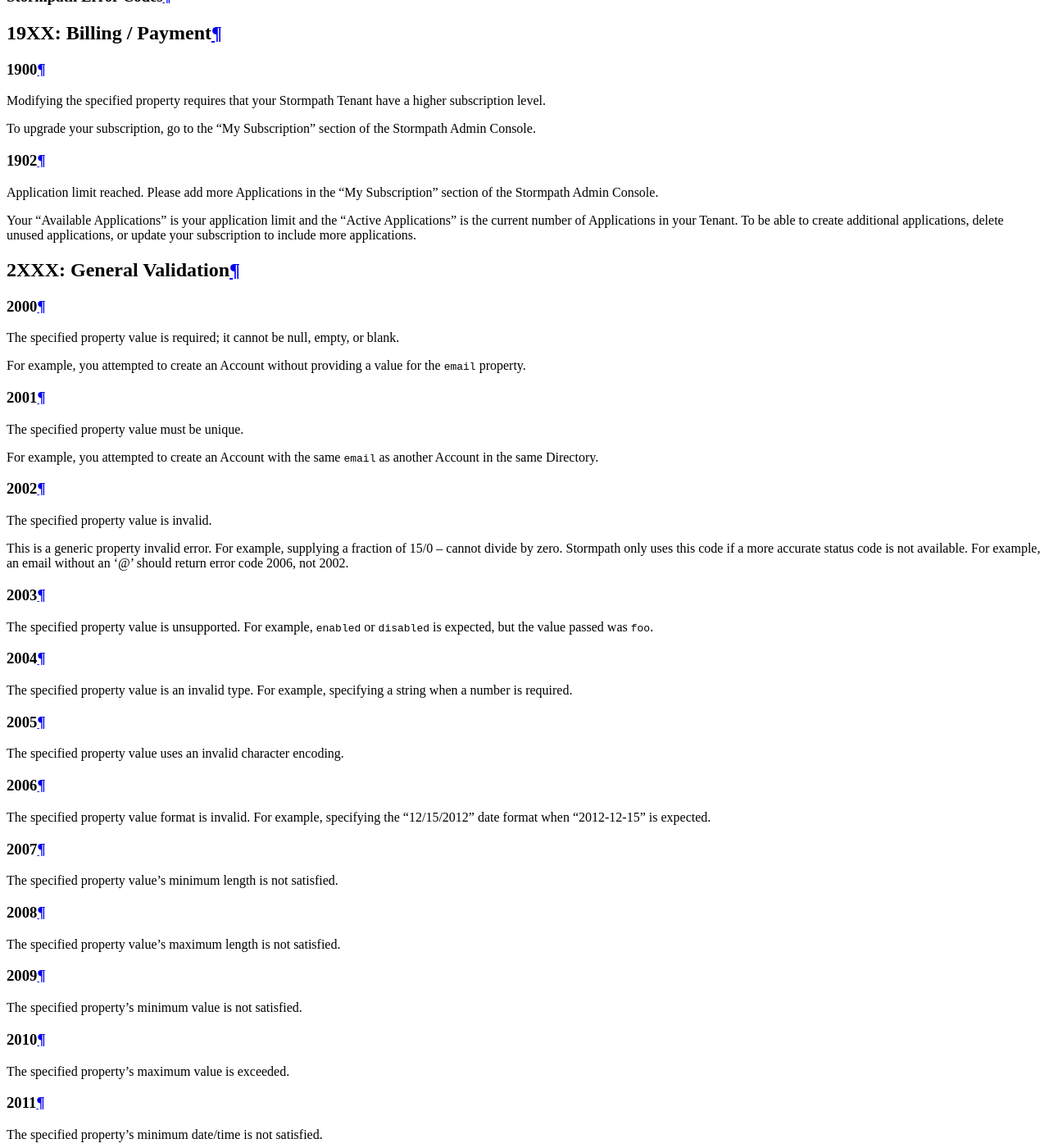
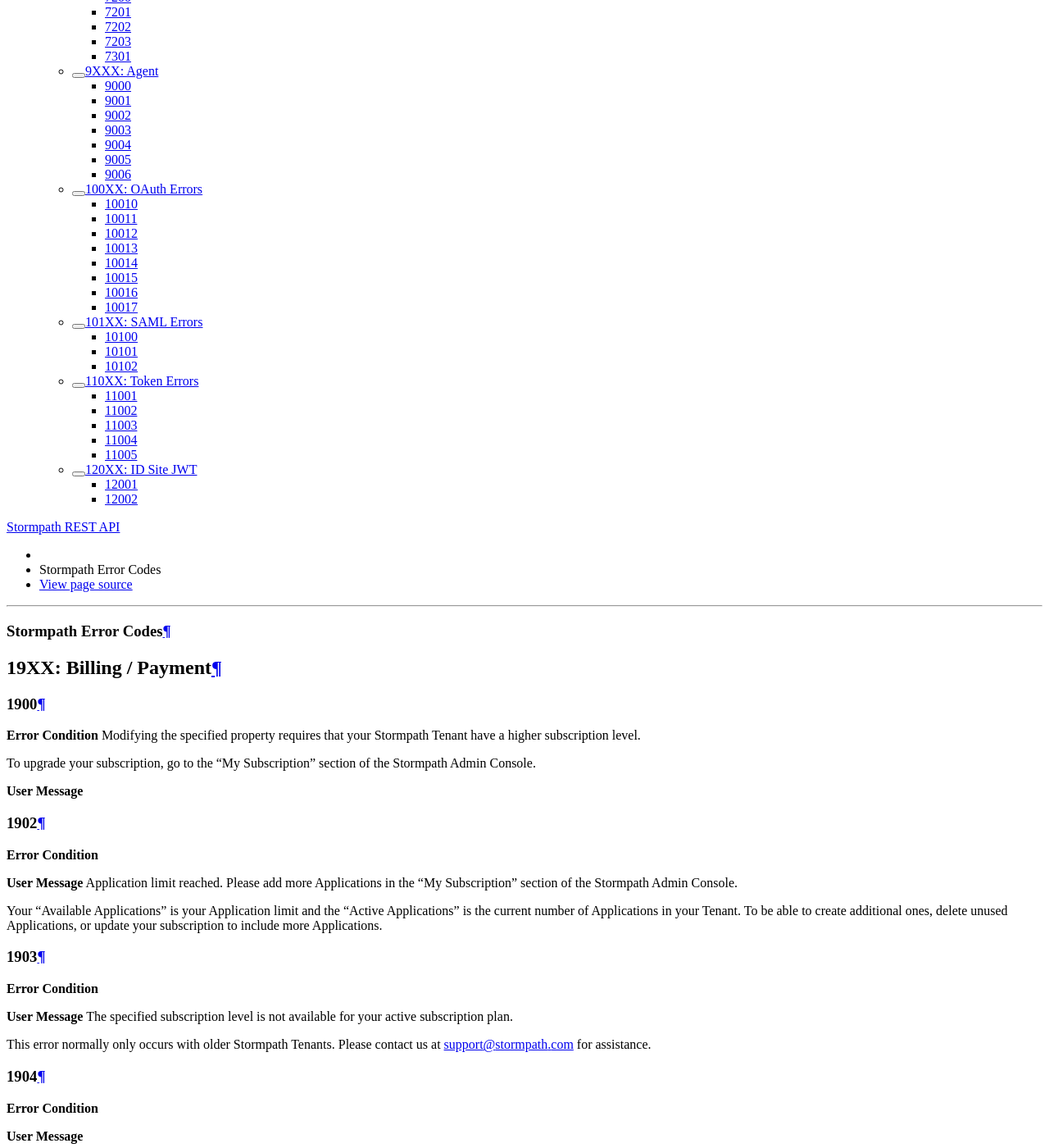
Before and after one commit to stormpath/stormpath-documentation, a Sphinx documentation site: the page built from source/errors.rst, in a window 1280 px wide and 1400 px high, scrolled down 2073 px. Shown: the whole window at 82% size. Built offline with Sphinx 7.4.7 and the Read the Docs theme 2.0.0, drawn with Linux system fonts in a browser that asks for light colours; some of the changed text lies outside the part shown.

Commit message:
Added in headings for missing errors

```diff
--- a/source/errors.rst
+++ b/source/errors.rst
@@ -9,15 +9,61 @@
 
 1900
 ------------
+
+**Error Condition**
 Modifying the specified property requires that your Stormpath Tenant have a higher subscription level.
 
 To upgrade your subscription, go to the "My Subscription" section of the Stormpath Admin Console.
 
+**User Message**
+
 1902
 -------------
+
+**Error Condition**
+
+**User Message**
 Application limit reached. Please add more Applications in the "My Subscription" section of the Stormpath Admin Console.
 
-Your "Available Applications" is your application limit and the "Active Applications" is the current number of Applications in your Tenant. To be able to create additional applications, delete unused applications, or update your subscription to include more applications.
+Your "Available Applications" is your Application limit and the "Active Applications" is the current number of Applications in your Tenant. To be able to create additional ones, delete unused Applications, or update your subscription to include more Applications.
+
+1903
+----
+
+**Error Condition**
+
+**User Message**
+The specified subscription level is not available for your active subscription plan.
+
+This error normally only occurs with older Stormpath Tenants. Please contact us at support@stormpath.com for assistance.
+
+1904
+----
+
+**Error Condition**
+
+**User Message**
+
+1905
+----
+
+**Error Condition**
+
+**User Message**
+
+1906
+----
+
+**Error Condition**
+
+**User Message**
+
+1910
+----
+
+**Error Condition**
+
+**User Message**
 
 2XXX: General Validation
 ========================
@@ -54,7 +100,9 @@
 
 2006
 -------------
-The specified property value format is invalid. For example, specifying the “12/15/2012” date format when “2012-12-15” is expected.
+The specified property value format is invalid.
+
+For example, specifying the “12/15/2012” date format when “2012-12-15” is expected. Some forms of this error will include more specific information.
 
 2007
 -------------
@@ -153,7 +216,7 @@
 -------------
 Property value exceeds maximum size. The value exceeds the maximum storage size limit of 10 MB per customData resource.
 
-4XXX: Tenant
+400X: Tenant
 ============
 
 4001
@@ -270,6 +417,12 @@
 7202
 -------------
 This property is a read-only property on a externally managed Directory Account, and consequently cannot be modified.
+
+7203
+----
+
+7301
+----
 
 9XXX: Agent
 ===========
@@ -378,3 +531,12 @@
 11005
 -------------
 Token is invalid because a token with the same identifier (jti) has been already used.
+
+120XX: ID Site JWT
+==================
+
+12001
+-----
+
+12002
+-----
```
Also changed, not shown: other parts of source/errors.rst (+99 -0 lines).
